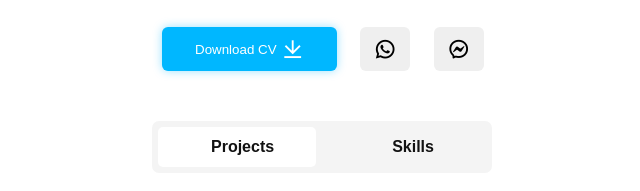
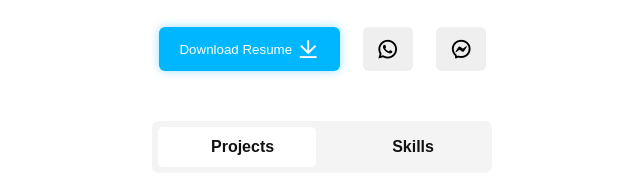
Before and after one commit to code4Y/mini-portfolio-website, a plain HTML site: page index.html in a window 1280 px wide. Shown: the part 429-620 px from the top of the page, 318-958 px from the left. Drawn offline with nearby package versions, Linux system fonts and the light colour scheme.

Commit message:
Resume and Contact Email Added

```diff
--- a/index.html
+++ b/index.html
@@ -49,15 +49,19 @@
 
       <div class="btns">
         <div class="down-btn">
-          <button class="download">Download CV <i class="ri-download-line"></i></button>
+          <a href="..\Resume\Yash-Resume.pdf" download>
+            <button class="download">Download Resume <i class="ri-download-line"></i></button>
+          </a>
         </div>
         <div class="msg">
           <button class="message">
             <i class="ri-whatsapp-line"></i>
           </button>
-          <button class="email">
-            <i class="ri-messenger-line"></i>
-          </button>
+          <a href="mailto:yash.contact11@gmail.com">
+            <button class="email">
+              <i class="ri-messenger-line"></i>
+            </button>
+          </a>
         </div>
       </div>
 
--- a/style.css
+++ b/style.css
@@ -121,6 +121,10 @@ p {
 .down-btn {
   min-width: 150px;
   margin-left: 15px;
+}
+
+.down-btn a {
+  text-decoration: none;
 }
 
 .btns button {
```
Also changed, not shown: 1 other file.
